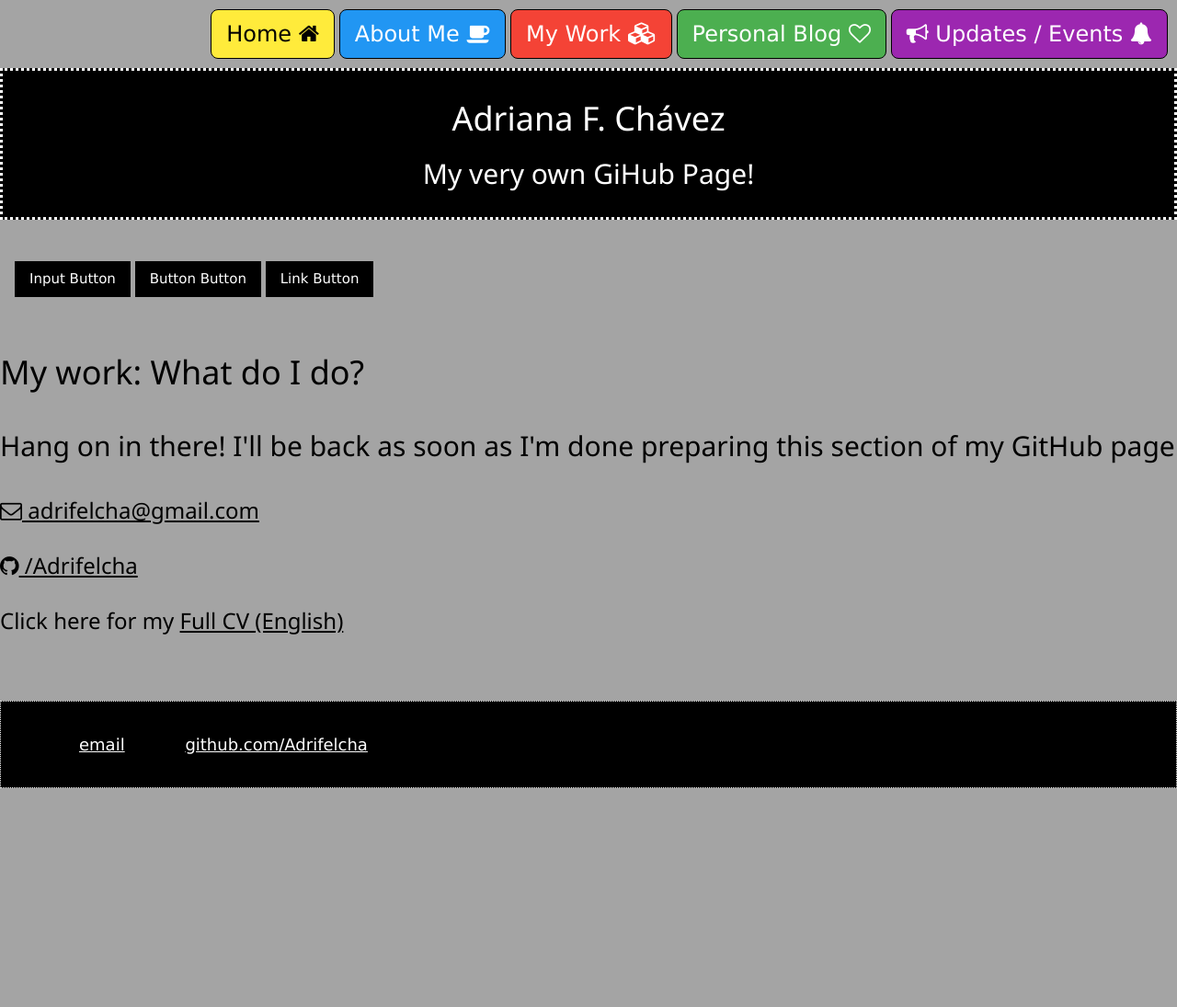
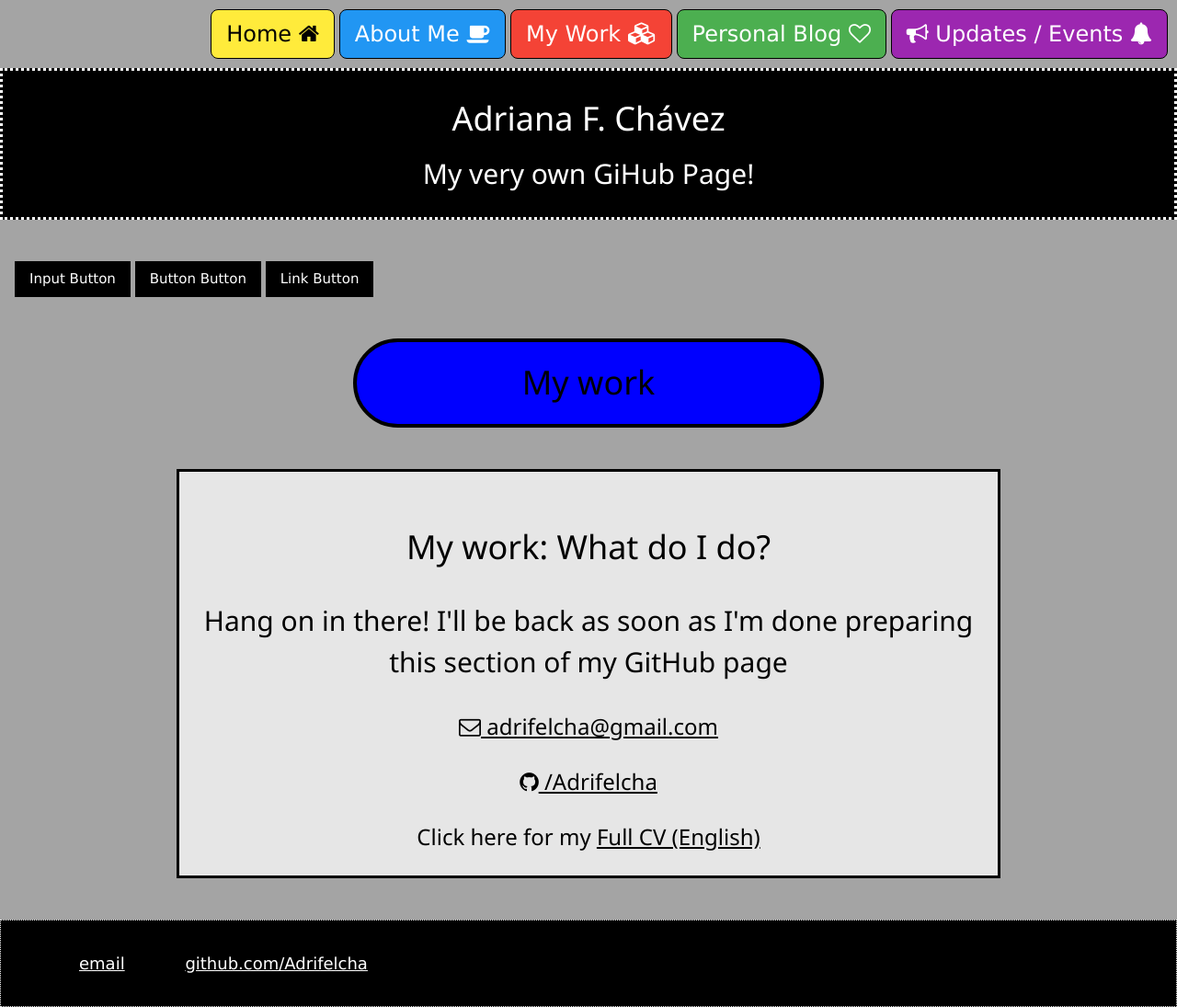
Before and after one commit to Adrifelcha/Adrifelcha-github.io, a Jekyll site: the page built from cv/index.html, in a window 1280 px wide. Shown: the whole page at 92% size. Built offline with Jekyll 4.4.1, drawn with Linux system fonts in a browser that asks for light colours; before the commit the page ends 900 px from its top, so only the background shows below that.

Commit message:
Update index.html

```diff
--- a/cv/index.html
+++ b/cv/index.html
@@ -2,7 +2,13 @@
 layout: default
 title: My work
 ---
-<div class="blurb">
+		<center><header class=style2 style="background-color: blue;">
+      		<h1 class="project-name">{{ page.title }}</h1>
+    		</header>
+
+		<br><br>
+		<div class="container">
+		<br><br>
 
 	<h1>My work: What do I do?</h1>
 
```
